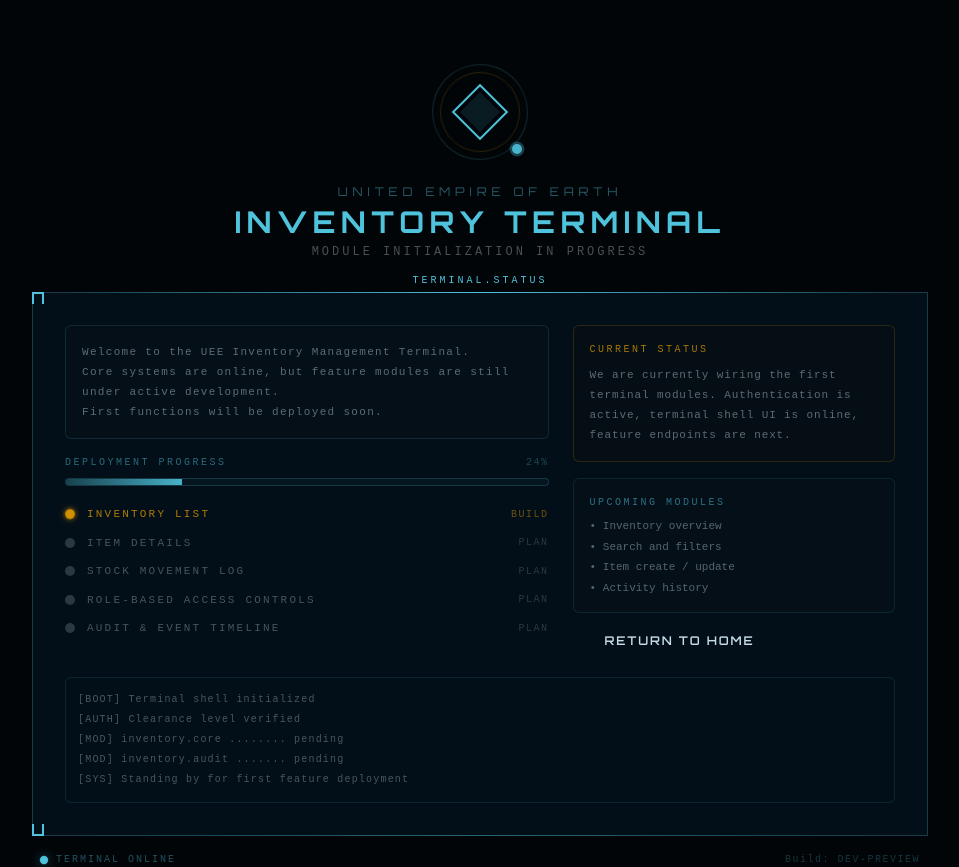
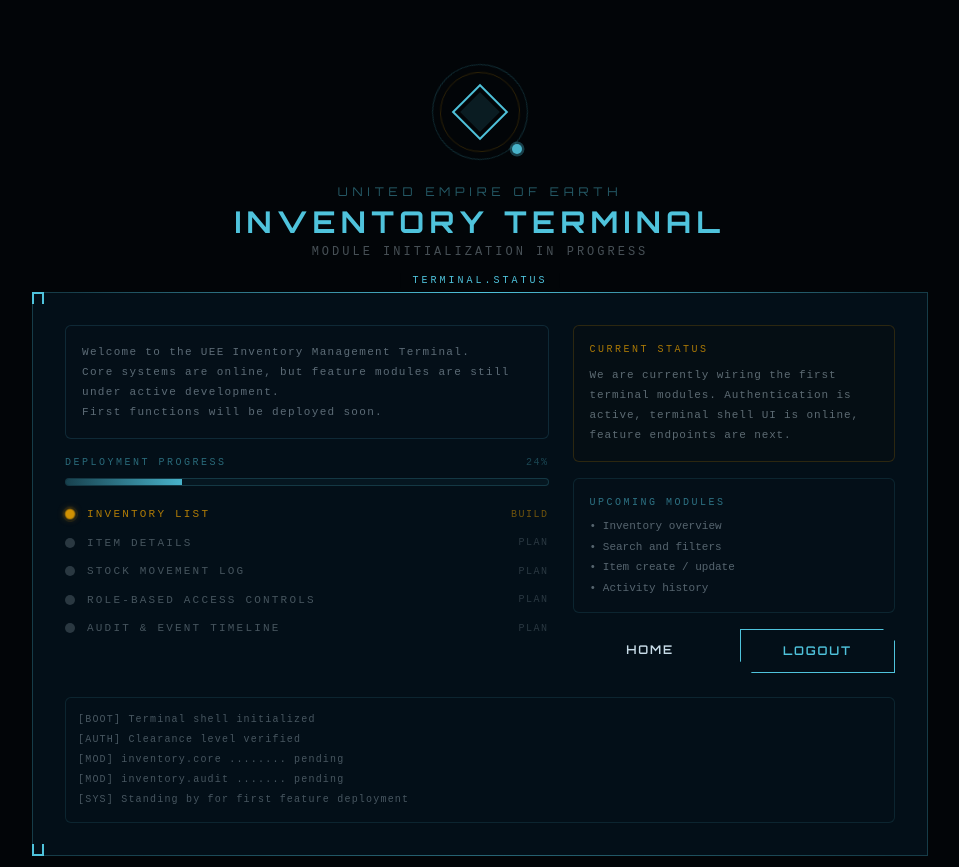
Before and after one commit to lostspezi/sc-orga-inventory-management, a Next.js app: page /terminal in a window 1280 px wide. Shown: the top 867 px of the page, without its empty margins (160-1119 px from the left). Built offline with nearby package versions, Linux system fonts and the light colour scheme; no server answers.

Commit message:
feat: Add logout button to terminal page with sign-out action integration

```diff
--- a/app/terminal/page.tsx
+++ b/app/terminal/page.tsx
@@ -1,4 +1,5 @@
 import Link from "next/link";
+import {signOutAction} from "@/lib/actions";
 
 export default function TerminalPage() {
     return (
@@ -224,9 +225,21 @@ export default function TerminalPage() {
                                 </ul>
                             </div>
 
-                            <Link href="/" className="sc-btn w-full text-center">
-                                Return to Home
-                            </Link>
+                            {/* Buttons */}
+                            <div className="grid gap-3 sm:grid-cols-2">
+                                <Link href="/" className="sc-btn w-full text-center">
+                                    Home
+                                </Link>
+
+                                <form action={signOutAction}>
+                                    <button
+                                        type="submit"
+                                        className="sc-btn sc-btn-outline w-full"
+                                    >
+                                        Logout
+                                    </button>
+                                </form>
+                            </div>
                         </div>
                     </div>
 
```
